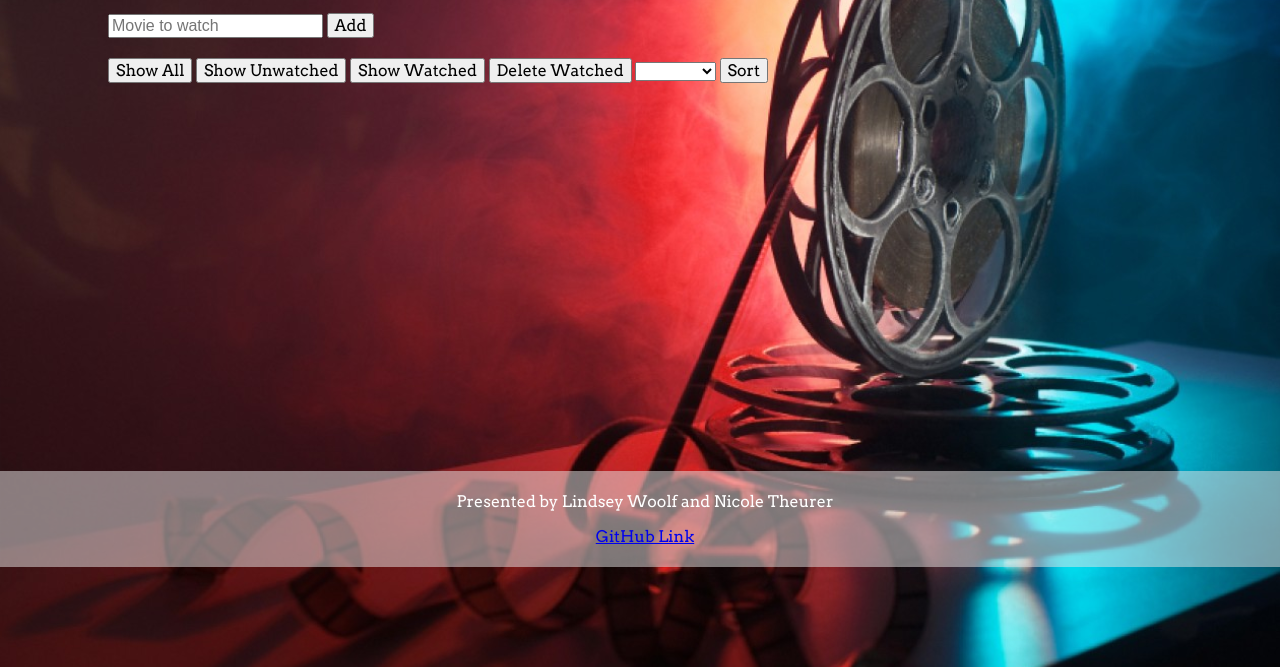
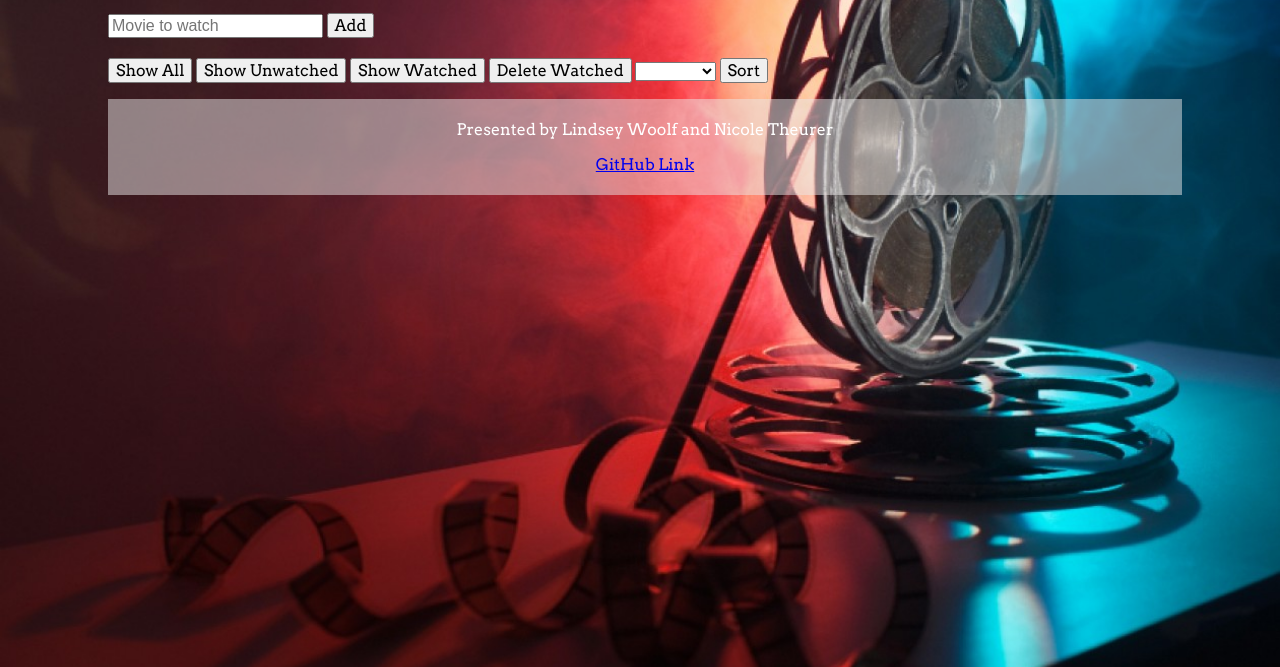
Before and after one commit to TeamLicole/movieRankings, a website: page public/index.html in a window 1280 px wide. Shown: the part 133-800 px from the top of the page. Drawn offline with nearby package versions, Linux system fonts and the light colour scheme.

Commit message:
footer no longer absolute

```diff
--- a/public/styles.css
+++ b/public/styles.css
@@ -79,8 +79,6 @@ button {
 footer {
   background-color: rgba(235, 233, 233, 0.5);
   padding: 5px;
-  position: absolute;
-  bottom: 100px;
   width: 100%;
   left: 0;
 }
```
